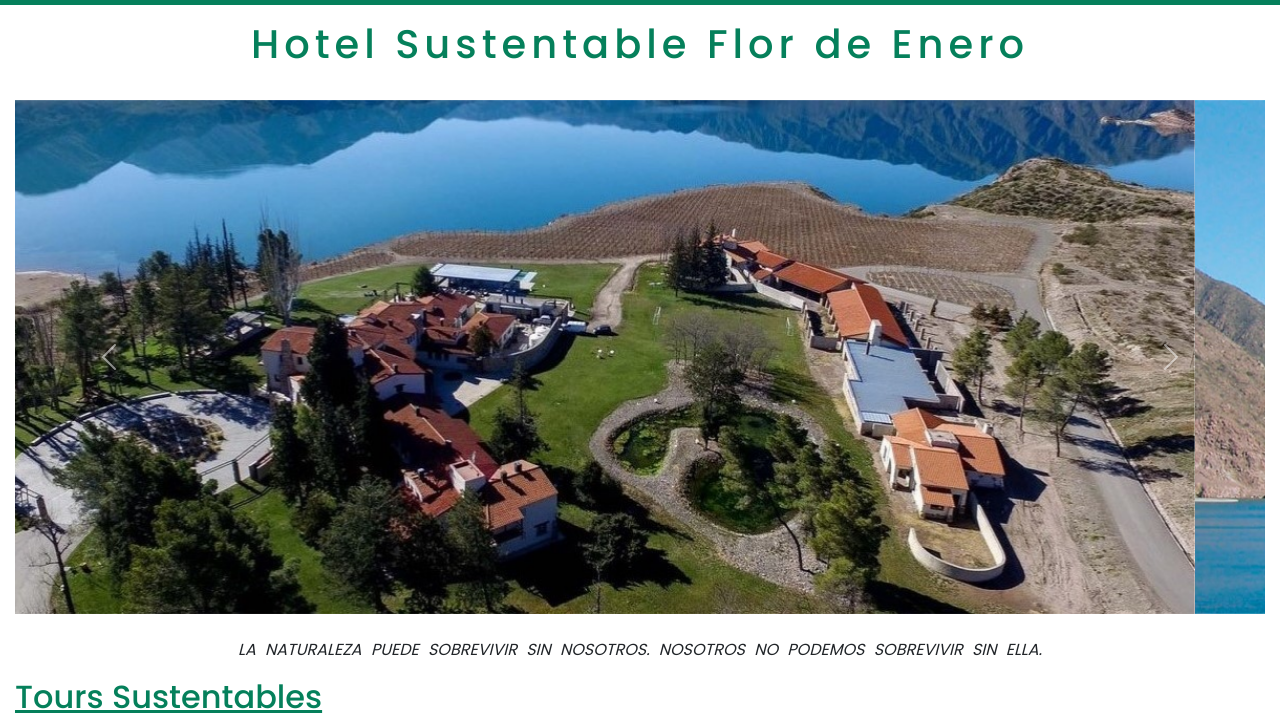
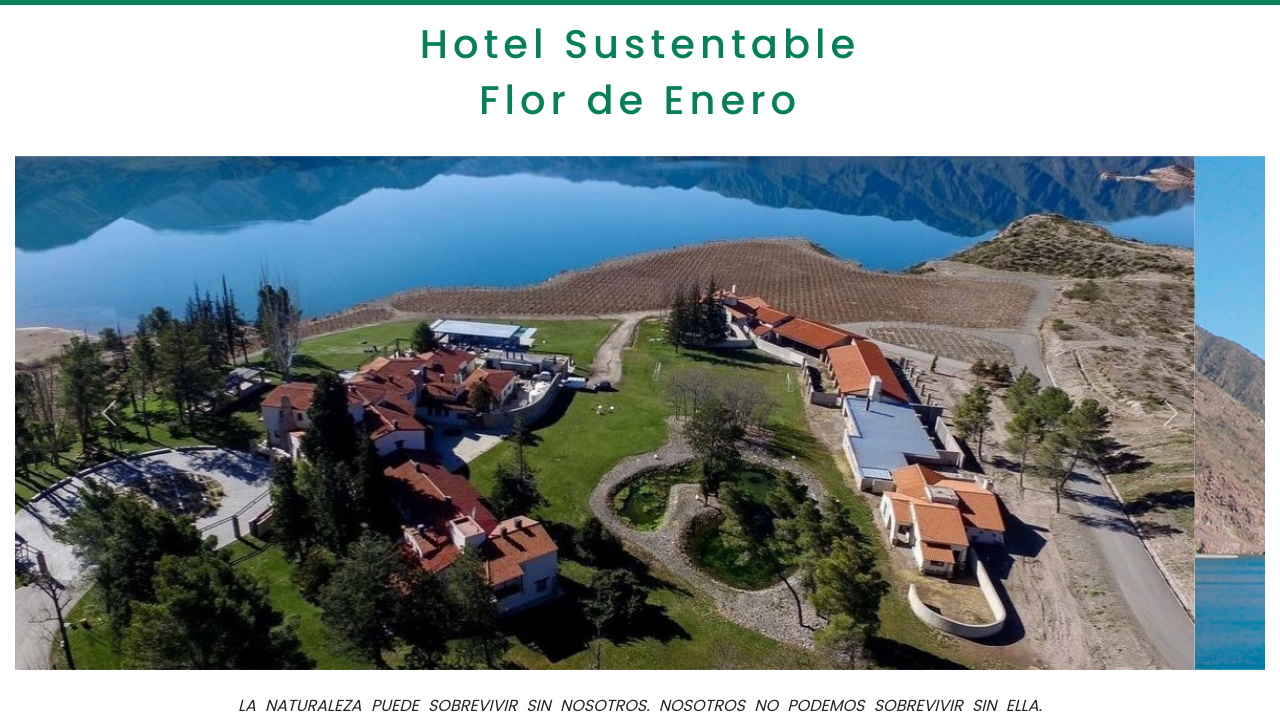
Before and after one commit to FlopyPalaia/FlorDeEneroHotel, a plain HTML site: page index.html in a window 1280 px wide. Shown: the part 52-774 px from the top of the page. Drawn offline with nearby package versions, Linux system fonts and the light colour scheme.

Commit message:
Update index.html

```diff
--- a/index.html
+++ b/index.html
@@ -21,9 +21,9 @@
                         <a class="nav-link" href="paginas/habitaciones.html">Habitaciones</a>
                         <a class="nav-link" href="paginas/servicios.html">Servicios</a>
                         <a class="nav-link" href="paginas/reservas.html">Reservas</a>
-                        <div class="logo">
-                            <img src="imagenes/logo.png" alt="logo emprendimiento" class="img">
-                        </div>
+                    </div>
+                    <div class="logo">
+                        <img src="imagenes/logo.png" alt="logo emprendimiento" class="img">
                     </div>
                 </div>
             </div>
@@ -31,7 +31,8 @@
     </header>
 
     <main class="main">
-        <h1>Hotel Sustentable Flor de Enero</h1>
+        <h1>Hotel Sustentable</h1>
+        <h1>Flor de Enero</h1>
         <br>
         <section>
             <div id="carouselExampleControls" class="carousel slide" data-bs-ride="carousel">
```
